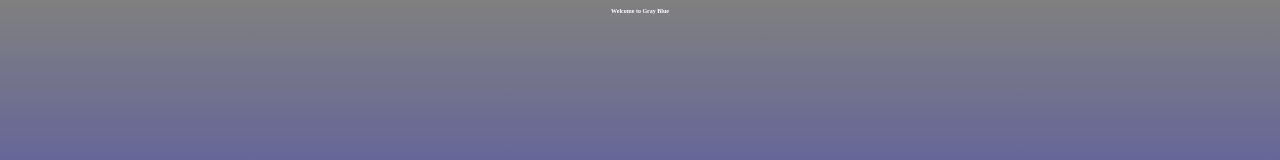
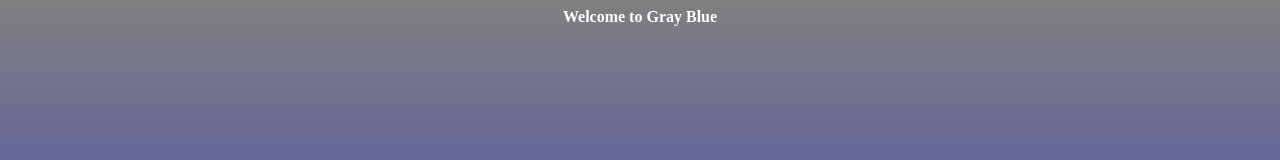
Before and after one commit to hi7373/grayblue, a plain HTML site: page index.html in a window 1280 px wide. Shown: the top 160 px of the page. Drawn offline with Linux system fonts and the light colour scheme.

Commit message:
Update index.html

```diff
--- a/index.html
+++ b/index.html
@@ -4,7 +4,7 @@
 <style>
   .heading{
     text-align: center;
-    font-size: 5%;
+    font-size: 100%;
     color: white;
   }
 </style>
```
